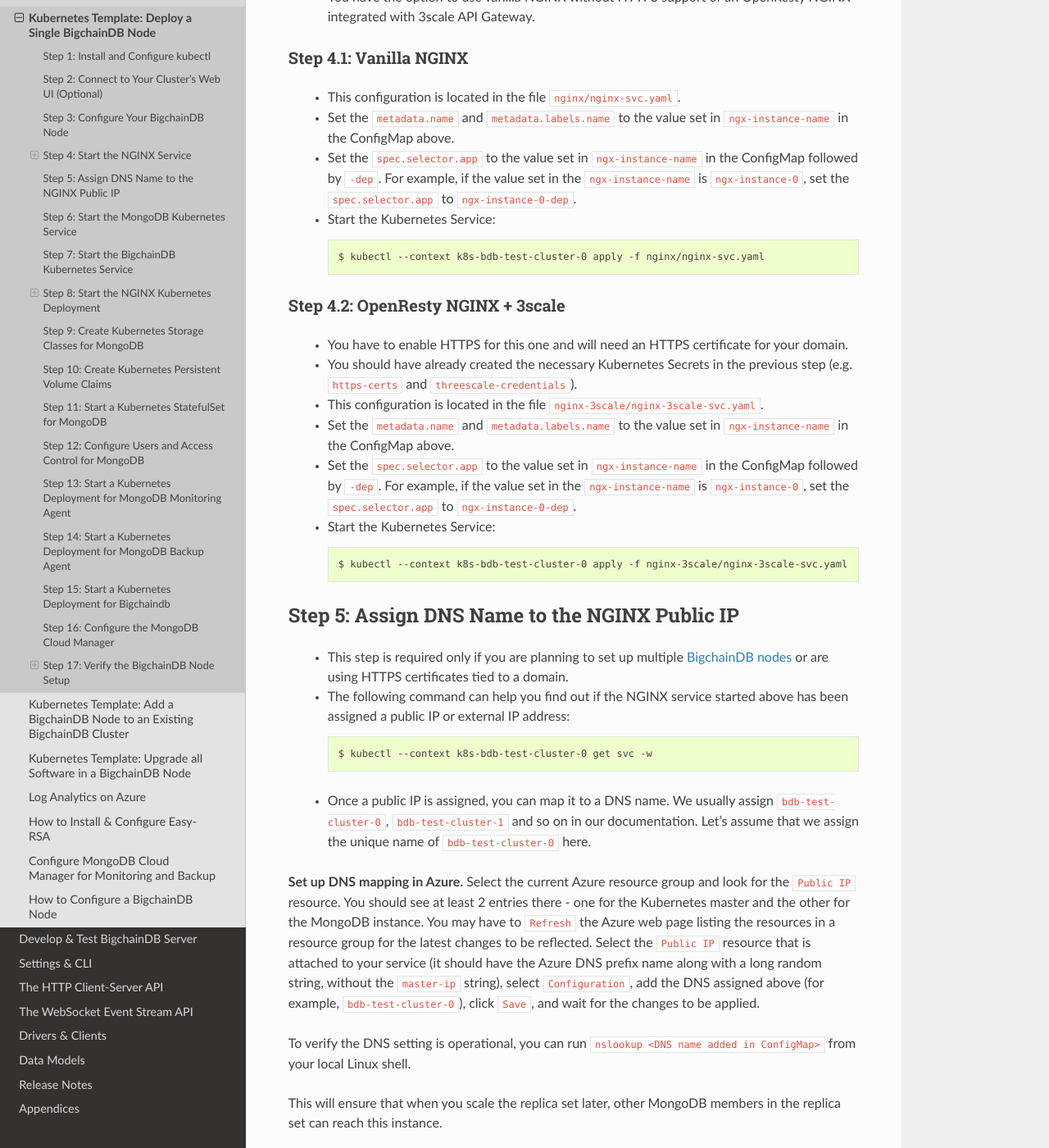
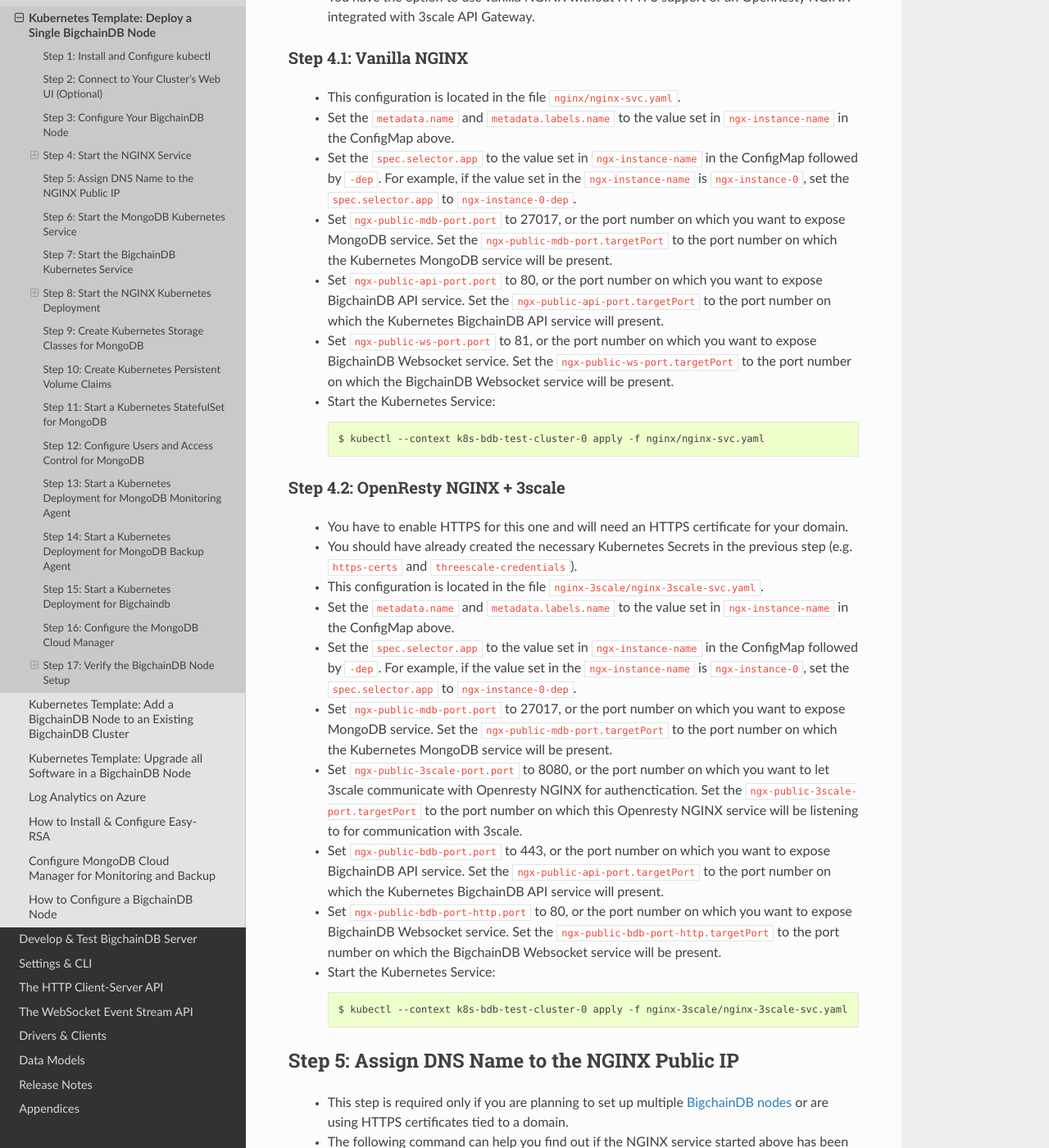
Before and after one commit to bigchaindb/bigchaindb, a Sphinx documentation site: the page built from docs/server/source/production-deployment-template/node-on-kubernetes.rst, in a window 1280 px wide and 1400 px high, scrolled down 2158 px. Shown: the whole window at 82% size. Built offline with Sphinx 7.4.7 and the Read the Docs theme 2.0.0, drawn with Linux system fonts in a browser that asks for light colours; pages that are not in the unit, such as notebooks, are missing from menus; some of the changed text lies outside the part shown.

Commit message:
Add documentation on exposed ports in k8s/nginx (#1610)
* Add documentation on exposed ports in k8s/nginx

* Clarity on port and targetPort parameters

```diff
--- a/docs/server/source/production-deployment-template/node-on-kubernetes.rst
+++ b/docs/server/source/production-deployment-template/node-on-kubernetes.rst
@@ -129,6 +129,21 @@
      ``ngx-instance-name`` is ``ngx-instance-0``, set  the
      ``spec.selector.app`` to ``ngx-instance-0-dep``.
 
+   * Set ``ngx-public-mdb-port.port`` to 27017, or the port number on which you
+     want to expose MongoDB service.
+     Set the ``ngx-public-mdb-port.targetPort`` to the port number on which the
+     Kubernetes MongoDB service will be present.
+
+   * Set ``ngx-public-api-port.port`` to 80, or the port number on which you want to
+     expose BigchainDB API service.
+     Set the ``ngx-public-api-port.targetPort`` to the port number on which the
+     Kubernetes BigchainDB API service will present.
+
+   * Set ``ngx-public-ws-port.port`` to 81, or the port number on which you want to
+     expose BigchainDB Websocket service.
+     Set the ``ngx-public-ws-port.targetPort`` to the port number on which the
+     BigchainDB Websocket service will be present.
+
    * Start the Kubernetes Service:
 
      .. code:: bash
@@ -154,6 +169,27 @@
      the ConfigMap followed by ``-dep``. For example, if the value set in the
      ``ngx-instance-name`` is ``ngx-instance-0``, set  the
      ``spec.selector.app`` to ``ngx-instance-0-dep``.
+
+   * Set ``ngx-public-mdb-port.port`` to 27017, or the port number on which you
+     want to expose MongoDB service.
+     Set the ``ngx-public-mdb-port.targetPort`` to the port number on which the
+     Kubernetes MongoDB service will be present.
+
+   * Set ``ngx-public-3scale-port.port`` to 8080, or the port number on which
+     you want to let 3scale communicate with Openresty NGINX for authenctication.
+     Set the ``ngx-public-3scale-port.targetPort`` to the port number on which
+     this Openresty NGINX service will be listening to for communication with
+     3scale.
+
+   * Set ``ngx-public-bdb-port.port`` to 443, or the port number on which you want
+     to expose BigchainDB API service.
+     Set the ``ngx-public-api-port.targetPort`` to the port number on which the
+     Kubernetes BigchainDB API service will present.
+
+   * Set ``ngx-public-bdb-port-http.port`` to 80, or the port number on which you
+     want to expose BigchainDB Websocket service.
+     Set the ``ngx-public-bdb-port-http.targetPort`` to the port number on which the
+     BigchainDB Websocket service will be present.
 
    * Start the Kubernetes Service:
 
```
Also changed, not shown: other parts of docs/server/source/production-deployment-template/node-on-kubernetes.rst (+0 -12 lines).
